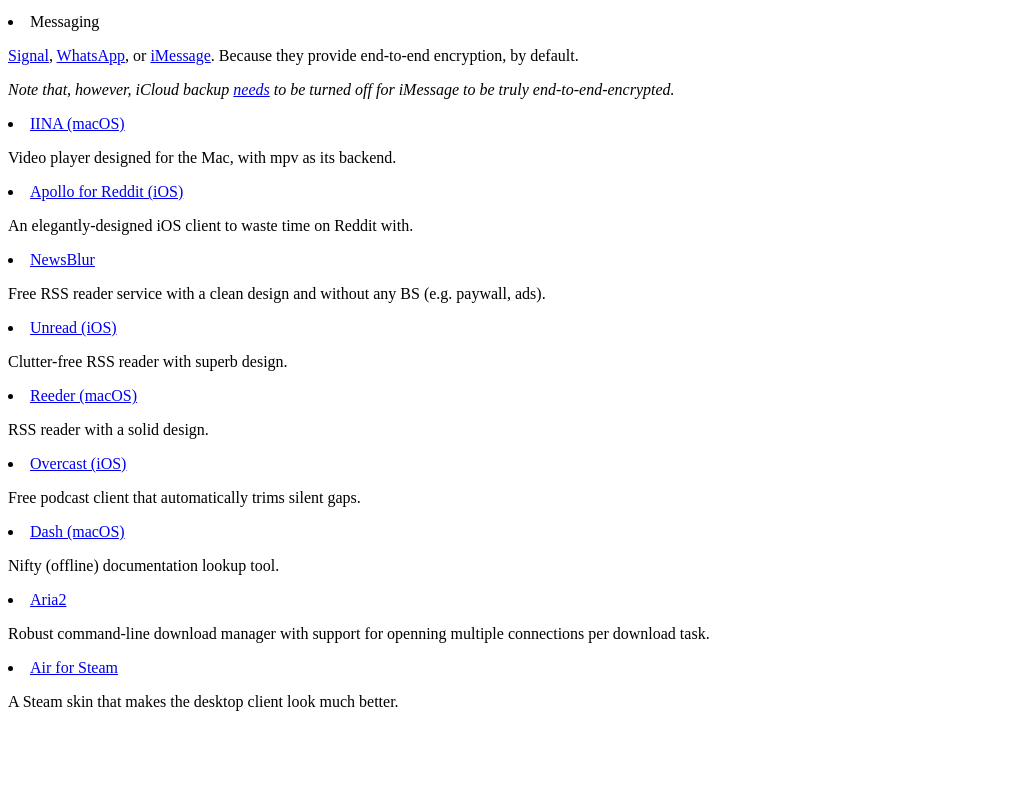
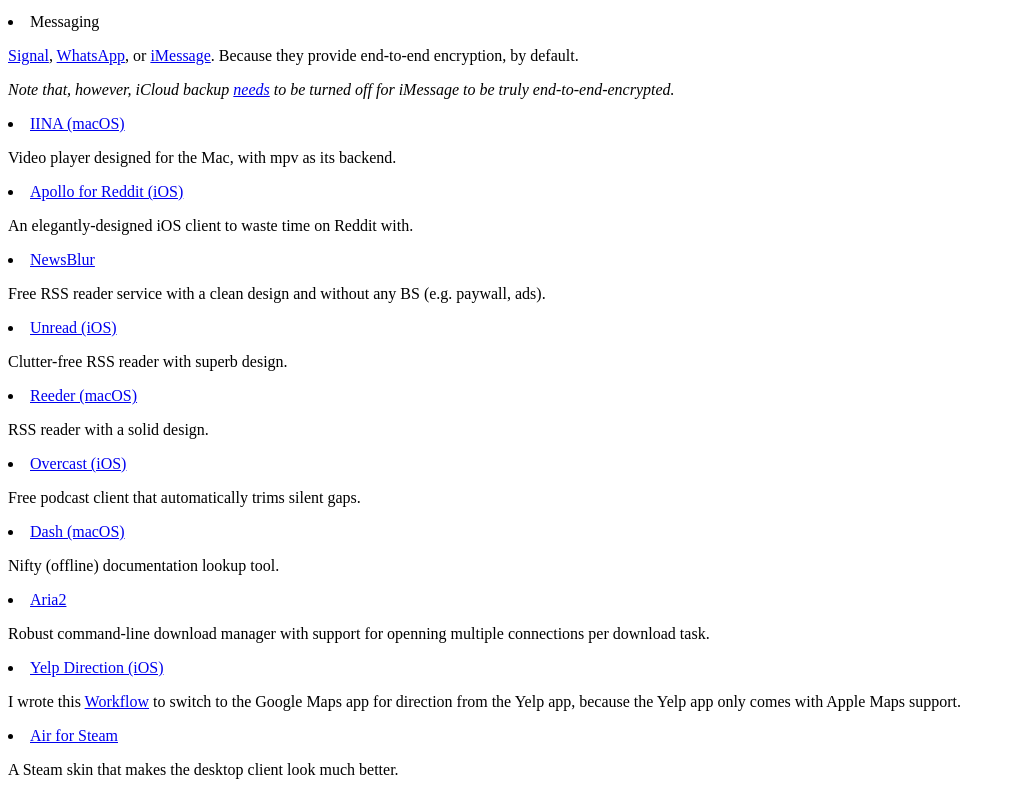
Before and after one commit to adam1x/adam1x.github.io, a plain HTML site: page index.html in a window 1280 px wide. Shown: the part 2227-3022 px from the top of the page, without its empty margins (0-1010 px from the left). Before the commit the page ends 2954 px from the top, so only its background shows below. Drawn offline with Linux system fonts and the light colour scheme.

Commit message:
Add Yelp Direction in software

```diff
--- a/index.html
+++ b/index.html
@@ -162,6 +162,10 @@
                 <p>Robust command-line download manager with support for openning multiple connections per download task.</p>
             </li>
             <li>
+                <a href="https://workflow.is/workflows/4e2a03b97748430e992d51beacf20c45" target="_blank">Yelp Direction (iOS)</a>
+                <p>I wrote this <a href="https://workflow.is/" target="_blank">Workflow</a> to switch to the Google Maps app for direction from the Yelp app, because the Yelp app only comes with Apple Maps support.</p>
+            </li>
+            <li>
                 <a href="http://airforsteam.com/" target="_blank">Air for Steam</a>
                 <p>A Steam skin that makes the desktop client look much better.</p>
             </li>
```
